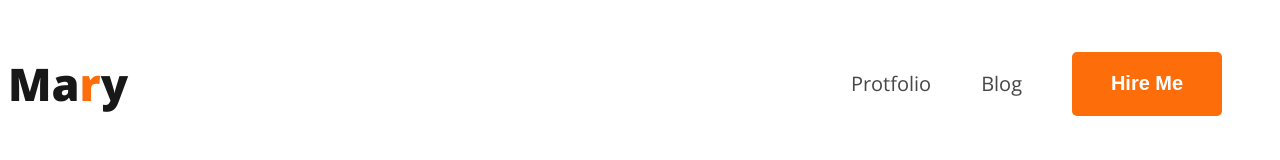
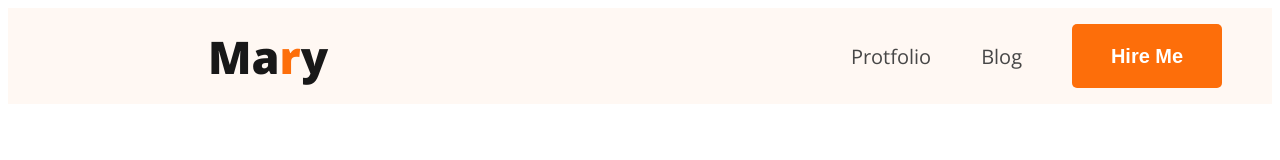
Before and after one commit to smile995/practice2, a plain HTML site: page index.html in a window 1280 px wide. Drawn offline with nearby package versions, Linux system fonts and the light colour scheme.

Commit message:
add banner

```diff
--- a/design.css
+++ b/design.css
@@ -12,11 +12,13 @@ nav{
     display: flex;
     justify-content: space-between;
     align-items: center;
+    background-color: #FFF8F3;
 }
 #nav-tittle{
     color: #181818;
     font-size: 45px;
     font-weight: 800;
+    margin: 0px 200px;
 
 }
 #only{
@@ -45,3 +47,7 @@ nav a{
     font-weight: 400;
 
 }
+header{
+    background-color: #FFF8F3;
+
+}
--- a/index.html
+++ b/index.html
@@ -19,6 +19,9 @@
             <li><a href=""><button id="only" class="primary-btn">Hire Me</button></a></li>
             </ul>
         </nav>
+        <div class="banner">
+
+        </div>
 
     </header>
 
```
